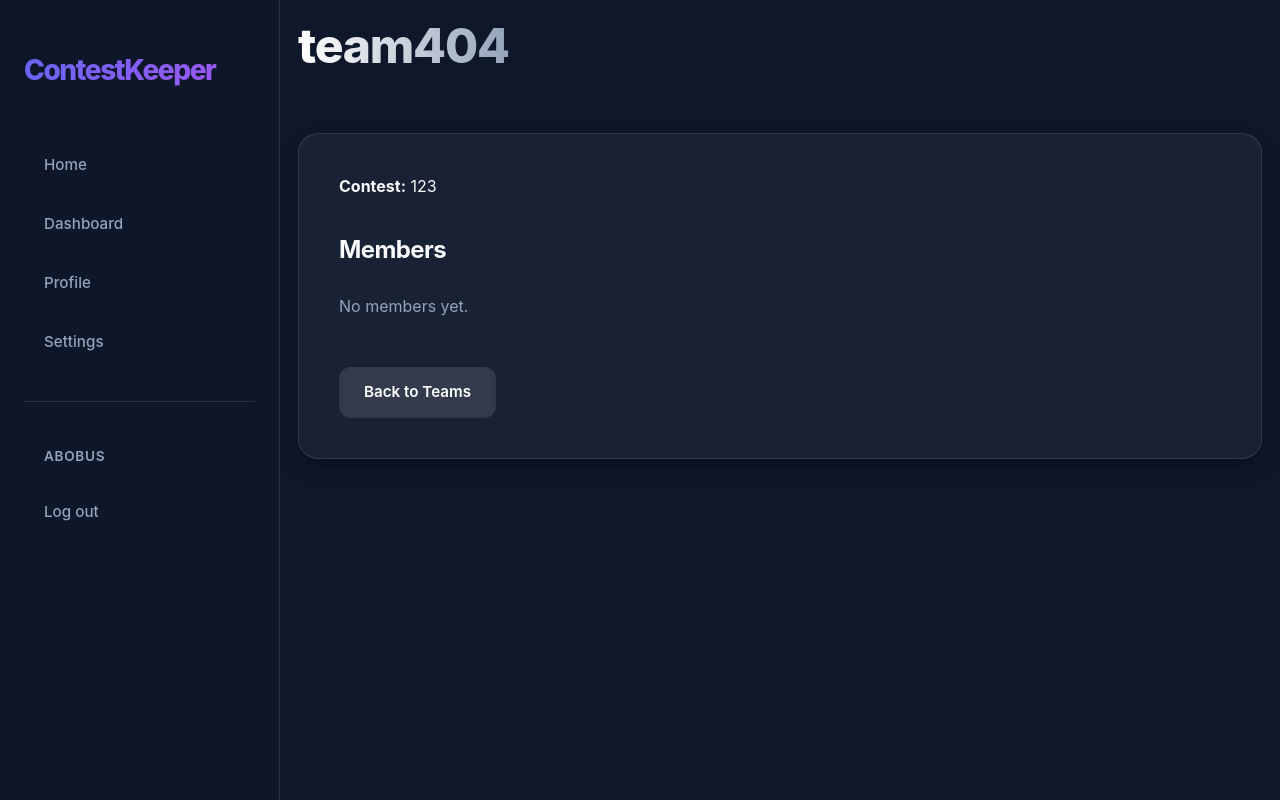
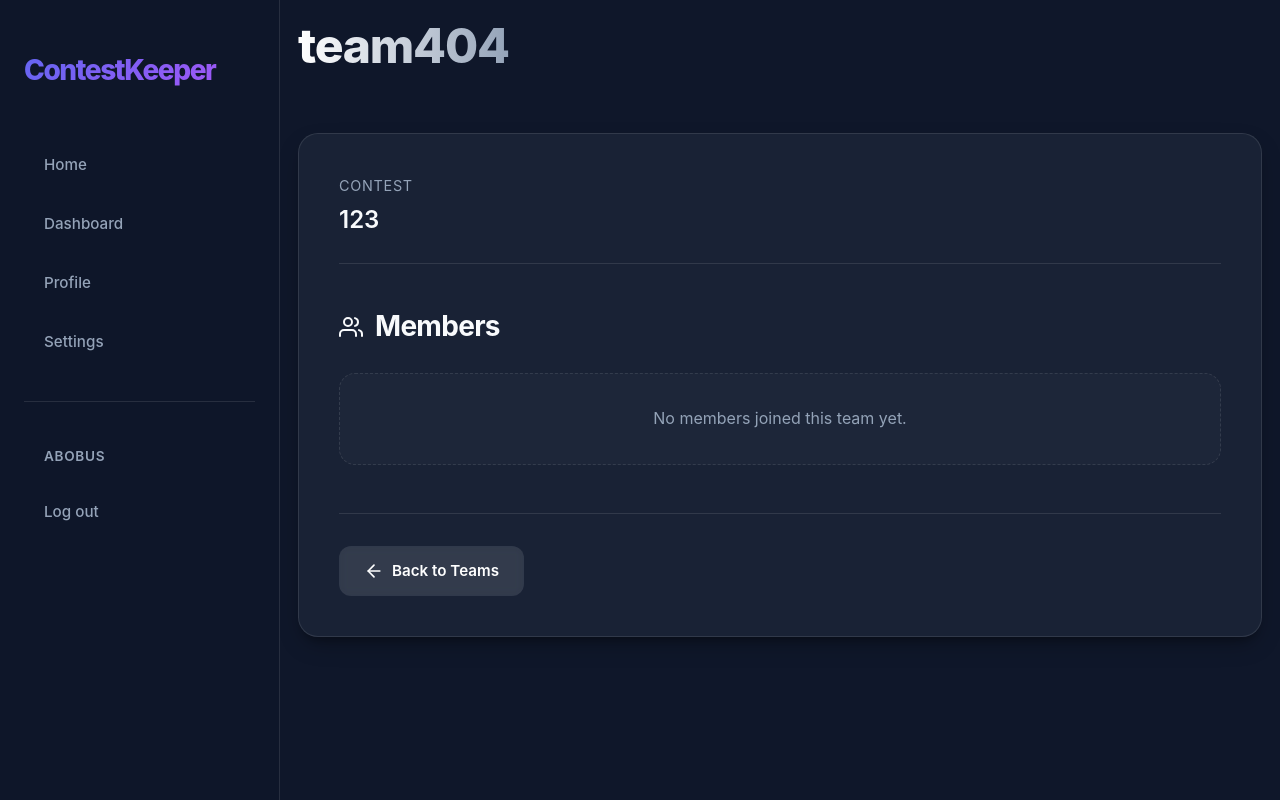
Before and after one commit to yourbrolol/team404NotFound, a Django app: page /contests/4/teams/1/ in a window 1280 px wide. Run offline with Django 5.2, Linux system fonts and the light colour scheme; a user stored in the database is signed in; data comes from the database, SQL or seed files in the repository.

Commit message:
new cssfor team

```diff
--- a/ContestKeeper/app/static/css/team.css
+++ b/ContestKeeper/app/static/css/team.css
@@ -0,0 +1,167 @@
+/* Teams Page Styles */
+.teams-list {
+    list-style: none;
+    padding: 0;
+    display: grid;
+    grid-template-columns: repeat(auto-fill, minmax(280px, 1fr));
+    gap: 1.5rem;
+    margin-top: 1rem;
+}
+
+.team-card-link {
+    display: block;
+    text-decoration: none;
+    color: inherit;
+    transition: transform 0.3s ease;
+}
+
+.team-card {
+    background: var(--glass);
+    border: 1px solid var(--border);
+    border-radius: 1rem;
+    padding: 1.5rem;
+    display: flex;
+    justify-content: space-between;
+    align-items: center;
+    backdrop-filter: blur(8px);
+    -webkit-backdrop-filter: blur(8px);
+    transition: all 0.3s cubic-bezier(0.4, 0, 0.2, 1);
+}
+
+.team-card:hover {
+    background: var(--glass-hover);
+    border-color: var(--primary);
+    transform: translateY(-5px);
+    box-shadow: 0 10px 20px -10px rgba(99, 102, 241, 0.5);
+}
+
+.team-name {
+    font-size: 1.25rem;
+    font-weight: 700;
+    color: var(--text-main);
+}
+
+.team-arrow {
+    color: var(--primary);
+    font-size: 1.5rem;
+    transition: transform 0.3s ease;
+}
+
+.team-card:hover .team-arrow {
+    transform: translateX(5px);
+}
+
+/* Team Detail Page Styles */
+.team-detail-info {
+    margin-bottom: 2.5rem;
+    padding-bottom: 1.5rem;
+    border-bottom: 1px solid var(--border);
+}
+
+.info-label {
+    color: var(--text-muted);
+    font-size: 0.9rem;
+    text-transform: uppercase;
+    letter-spacing: 0.05em;
+    display: block;
+    margin-bottom: 0.25rem;
+}
+
+.info-value {
+    font-size: 1.5rem;
+    font-weight: 600;
+}
+
+.members-section h2 {
+    font-size: 1.75rem;
+    margin-bottom: 1.5rem;
+    display: flex;
+    align-items: center;
+    gap: 0.75rem;
+}
+
+.members-grid {
+    display: grid;
+    grid-template-columns: repeat(auto-fill, minmax(200px, 1fr));
+    gap: 1.25rem;
+    list-style: none;
+    padding: 0;
+}
+
+.member-item {
+    background: rgba(255, 255, 255, 0.03);
+    border: 1px solid var(--border);
+    border-radius: 0.75rem;
+    padding: 1rem;
+    display: flex;
+    align-items: center;
+    gap: 0.75rem;
+    transition: all 0.2s ease;
+}
+
+.member-item:hover {
+    background: rgba(255, 255, 255, 0.07);
+    border-color: rgba(255, 255, 255, 0.2);
+}
+
+.member-avatar {
+    width: 32px;
+    height: 32px;
+    background: linear-gradient(135deg, var(--primary), var(--secondary));
+    border-radius: 50%;
+    display: flex;
+    align-items: center;
+    justify-content: center;
+    font-weight: bold;
+    font-size: 0.8rem;
+    color: white;
+}
+
+.member-name {
+    font-weight: 500;
+    color: var(--text-main);
+}
+
+.empty-state {
+    color: var(--text-muted);
+    text-align: center;
+    padding: 2rem;
+    background: rgba(255, 255, 255, 0.02);
+    border-radius: 1rem;
+    border: 1px dashed var(--border);
+}
+
+.actions-footer {
+    margin-top: 3rem;
+    padding-top: 2rem;
+    border-top: 1px solid var(--border);
+}
+
+/* Animations */
+@keyframes fadeInUp {
+    from {
+        opacity: 0;
+        transform: translateY(20px);
+    }
+
+    to {
+        opacity: 1;
+        transform: translateY(0);
+    }
+}
+
+.animate-fade-in {
+    animation: fadeInUp 0.5s ease forwards;
+}
+
+.delay-1 {
+    animation-delay: 0.1s;
+}
+
+.delay-2 {
+    animation-delay: 0.2s;
+}
+
+.delay-3 {
+    animation-delay: 0.3s;
+}
--- a/ContestKeeper/app/templates/app/team.html
+++ b/ContestKeeper/app/templates/app/team.html
@@ -7,6 +7,7 @@
     <meta name="viewport" content="width=device-width, initial-scale=1.0">
     <title>{{ team.name }} – {{ contest.name }}</title>
     <link rel="stylesheet" href="{% static 'css/common.css' %}">
+    <link rel="stylesheet" href="{% static 'css/team.css' %}">
 </head>
 
 <body>
@@ -14,29 +15,54 @@
 
     <main class="dashboard-container">
         <header class="dashboard-header">
-            <h1 id="h1">{{ team.name }}</h1>
+            <h1 id="h1" class="animate-fade-in">{{ team.name }}</h1>
         </header>
 
-        <div class="glass-panel">
-            <p style="margin-bottom: 2rem;"><strong>Contest:</strong> {{ contest.name }}</p>
+        <div class="glass-panel animate-fade-in delay-1">
+            <div class="team-detail-info">
+                <span class="info-label">Contest</span>
+                <span class="info-value">{{ contest.name }}</span>
+            </div>
 
-            <h2 style="margin-bottom: 1.5rem;">Members</h2>
+            <div class="members-section">
+                <h2>
+                    <svg width="24" height="24" viewBox="0 0 24 24" fill="none" stroke="currentColor" stroke-width="2"
+                        stroke-linecap="round" stroke-linejoin="round">
+                        <path d="M17 21v-2a4 4 0 0 0-4-4H5a4 4 0 0 0-4 4v2"></path>
+                        <circle cx="9" cy="7" r="4"></circle>
+                        <path d="M23 21v-2a4 4 0 0 0-3-3.87"></path>
+                        <path d="M16 3.13a4 4 0 0 1 0 7.75"></path>
+                    </svg>
+                    Members
+                </h2>
+
                 {% if team.members.all %}
-            <ul style="list-style: none; padding: 0;">
+                <ul class="members-grid">
                     {% for member in team.members.all %}
-                <li
-                    style="margin-bottom: 0.75rem; color: var(--text-muted); display: flex; align-items: center; gap: 0.5rem;">
-                    <div style="width: 8px; height: 8px; border-radius: 50%; background: var(--primary);"></div>
-                    {{ member.username }}
+                    <li class="member-item">
+                        <div class="member-avatar">
+                            {{ member.username|slice:":1"|upper }}
+                        </div>
+                        <span class="member-name">{{ member.username }}</span>
                     </li>
                     {% endfor %}
                 </ul>
                 {% else %}
-            <p style="color: var(--text-muted);">No members yet.</p>
+                <div class="empty-state">
+                    <p>No members joined this team yet.</p>
+                </div>
                 {% endif %}
+            </div>
 
-            <div style="margin-top: 3rem;">
-                <a href="{% url 'teams' pk=contest.pk %}" class="btn btn-secondary">Back to Teams</a>
+            <div class="actions-footer">
+                <a href="{% url 'teams' pk=contest.pk %}" class="btn btn-secondary">
+                    <svg width="20" height="20" viewBox="0 0 24 24" fill="none" stroke="currentColor" stroke-width="2"
+                        stroke-linecap="round" stroke-linejoin="round">
+                        <line x1="19" y1="12" x2="5" y2="12"></line>
+                        <polyline points="12 19 5 12 12 5"></polyline>
+                    </svg>
+                    Back to Teams
+                </a>
             </div>
         </div>
     </main>
```
Also changed, not shown: ContestKeeper/app/templates/app/teams.html (+23 -9 lines). Lines whose indentation alone changed are shown as unchanged.
